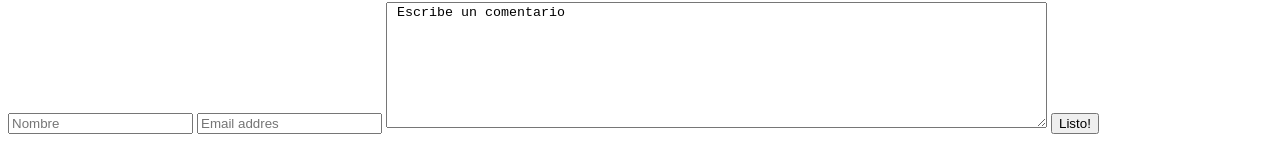
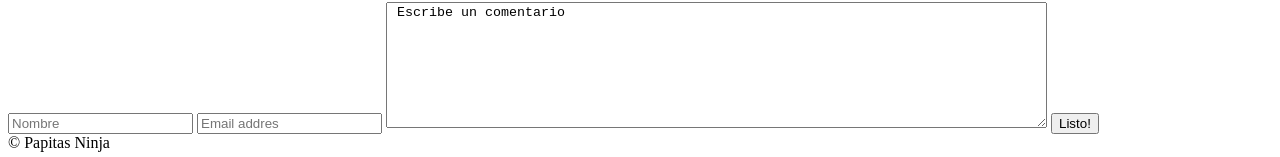
Before and after one commit to Inti15/responsive-adaptative, a plain HTML site: page landingResponsive/index.html in a window 1280 px wide. Shown: the part 2194-2351 px from the top of the page. Drawn offline with Linux system fonts and the light colour scheme.

Commit message:
Se agrega footer

```diff
--- a/landingResponsive/index.html
+++ b/landingResponsive/index.html
@@ -70,5 +70,8 @@
         </form>
       </section>
       <!-- Footer -->
+      <footer>
+        <span> © Papitas Ninja </span>
+      </footer>
   </body>
 </html>
```
